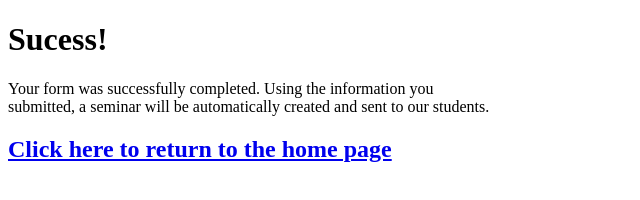
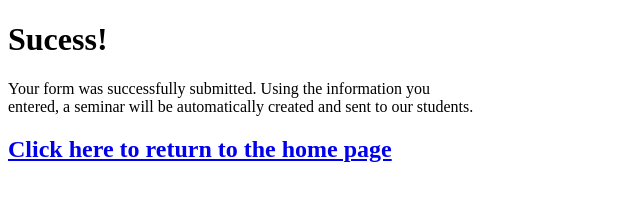
Before and after one commit to mdemart2/lannister-project-2, a plain HTML site: page site/success.html in a window 1280 px wide. Shown: the full height of the page, 0-640 px from the left. Drawn offline with Linux system fonts and the light colour scheme.

Commit message:
slight wording change

```diff
--- a/site/success.html
+++ b/site/success.html
@@ -8,7 +8,7 @@
 <body>
 
 <p>
-Your form was successfully completed. Using the information you<br>submitted, a
+Your form was successfully submitted. Using the information you<br>entered, a
 seminar will be automatically created and sent to our students.
 </p>
 
```
